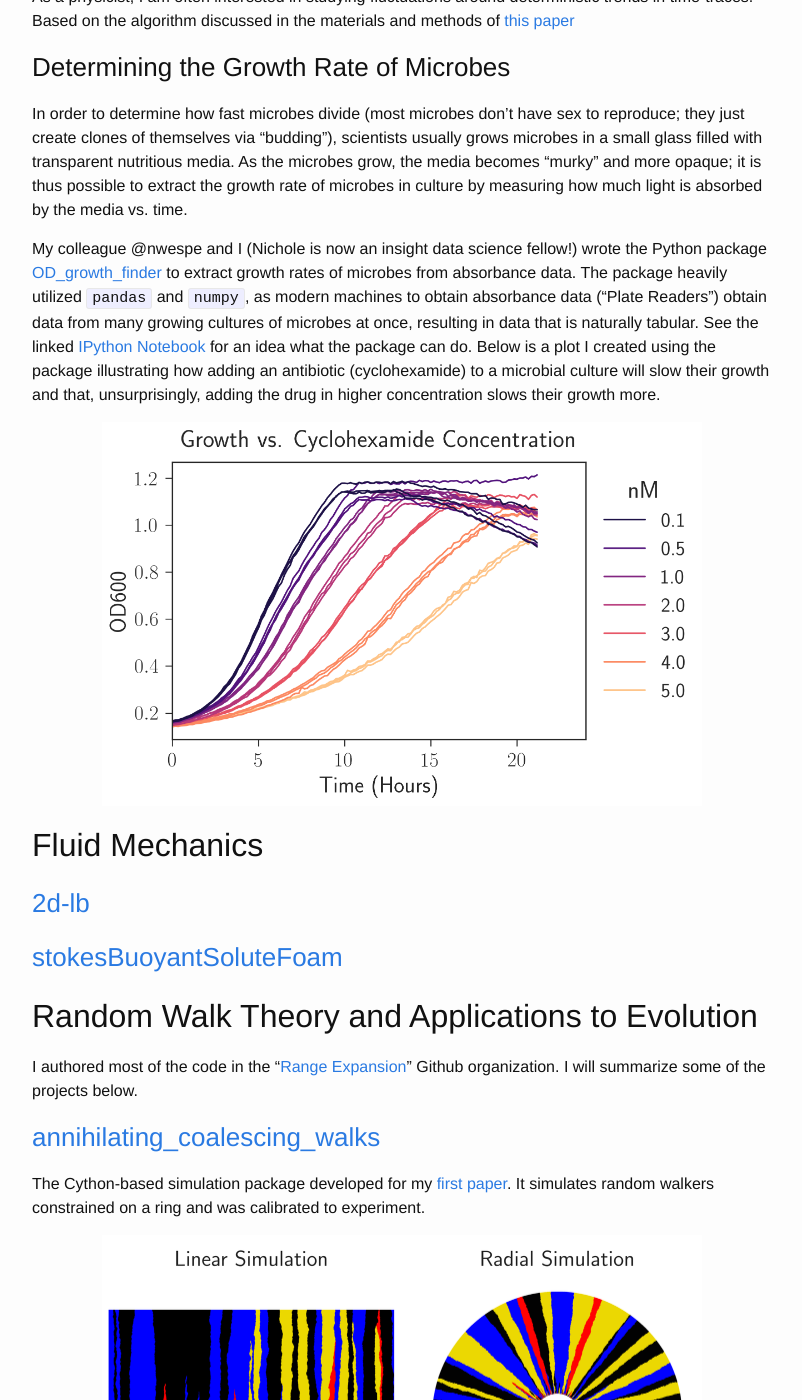
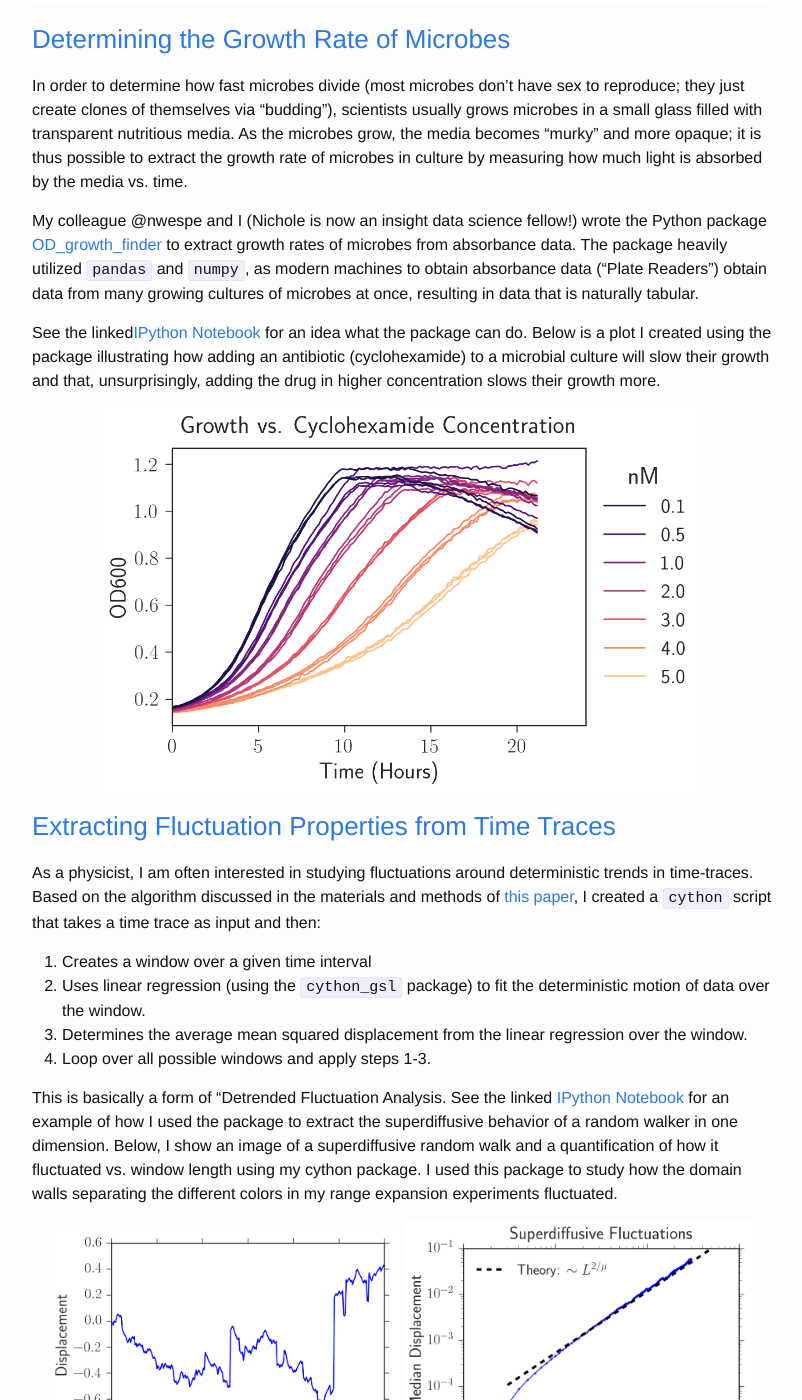
Before and after one commit to btweinstein/btweinstein.github.io, a Jekyll site: the page built from Computational Projects.md, in a window 1280 px wide and 1400 px high, scrolled down 1757 px. Shown: the whole window, without its empty margins (238-1040 px from the left). Built offline with Jekyll 4.4.1, drawn with Linux system fonts in a browser that asks for light colours; nearby versions of some CDN libraries; some of the changed text lies outside the part shown.

Commit message:
Updating info about my time powerlaw extraction program.

```diff
--- a/Computational Projects.md
+++ b/Computational Projects.md
@@ -16,14 +16,19 @@ packages for data analysis, but I must often use
 1. `pandas`
 1. `scikit-image` (for image processing)
 1. `pymc3` (mostly for fitting parameters and estimating their likelihood with monte carlo techniques)
-1. `cython` (when I need my analysis to go fast)
+1. `cython` and the gnu-scientific library `cython_gsl` (when I need my analysis to go fast)
+1. `PyOpenCL` (when I need my analysis to go *even* faster)
 
 I have authored several packages for my own data analysis needs in the laboratory (see the below).
 
-### Image Analysis for my Range Expansion Experiments
+### Image Analysis for Range Expansion Experiments
 
 I developed my own pipeline to process images and extract relevant information. This code
-was extensively used in my [first paper](https://www.biorxiv.org/content/early/2017/06/07/145631).
+was extensively used in my [first paper](https://www.biorxiv.org/content/early/2017/06/07/145631). The pipeline
+consists of two packages:
+
+1. [range_expansion_image_analysis_fiji](https://github.com/Range-Expansions/range_expansion_image_analysis_fiji)
+2. [range_expansion_image_analysis_python](https://github.com/Range-Expansions/range_expansion_image_analysis_python).
 
 The pipeline begins with the [range_expansion_image_analysis_fiji](https://github.com/Range-Expansions/range_expansion_image_analysis_fiji)
 repository where I used Fiji, and open-source image processing library, to  extract binary masks
@@ -74,14 +73,36 @@ My colleague @nwespe and I (Nichole is now an insight data science fellow!) wrot
 [OD_growth_finder](https://github.com/btweinstein/OD_growth_finder) to
 extract growth rates of microbes from absorbance data. The package heavily utilized `pandas`
 and `numpy`, as modern machines to obtain absorbance data ("Plate Readers") obtain data from many growing
-cultures of microbes at once, resulting in data that is naturally tabular. See the linked
-[IPython Notebook](https://github.com/btweinstein/OD_growth_finder/blob/master/OD_growth_analyzer_example.ipynb)
+cultures of microbes at once, resulting in data that is naturally tabular.
+
+See the linked[IPython Notebook](https://github.com/btweinstein/OD_growth_finder/blob/master/OD_growth_analyzer_example.ipynb)
 for an idea what the package can do. Below is a plot I created using the package illustrating
 how adding an antibiotic (cyclohexamide) to a microbial culture will slow their growth and that,
 unsurprisingly, adding the drug in higher concentration slows their growth more.
 
  <p align="center">
 <img src="../images/resized/cyclo_room.png" width="600">
+</p>
+
+### [Extracting Fluctuation Properties from Time Traces](https://github.com/Range-Expansions/expansion_powerlaw_fit)
+
+As a physicist, I am often interested in studying fluctuations around deterministic trends in time-traces.
+Based on the algorithm discussed in the materials and methods of [this paper](http://www.pnas.org/cgi/doi/10.1073/pnas.0710150104),
+I created a `cython` script that takes a time trace as input and then:
+
+1. Creates a window over a given time interval
+2. Uses linear regression (using the `cython_gsl` package) to fit the deterministic motion of data over the window.
+3. Determines the average mean squared displacement from the linear regression over the window.
+4. Loop over all possible windows and apply steps 1-3.
+
+This is basically a form of "Detrended Fluctuation Analysis. See the linked
+[IPython Notebook](https://github.com/Range-Expansions/expansion_powerlaw_fit/blob/master/doc/powerlaw_fit_example_for_website.ipynb)
+for an example of how I used the package to extract the superdiffusive behavior of a random walker in one dimension. Below, I show an image of a superdiffusive random walk and a quantification of how it fluctuated vs. window length using my cython package. I used this package
+to study how the domain walls separating the different colors in my range expansion experiments fluctuated.
+
+ <p align="center">
+<img src="../images/resized/random_walk_example.png" width="350">
+<img src="../images/resized/fluctuation_scaling.png" width="350">
 </p>
 
 ## Fluid Mechanics
```
Also changed, not shown: other parts of Computational Projects.md (+1 -7 lines), images/resized/fluctuation_scaling.png (added), images/resized/random_walk_example.png (added).
